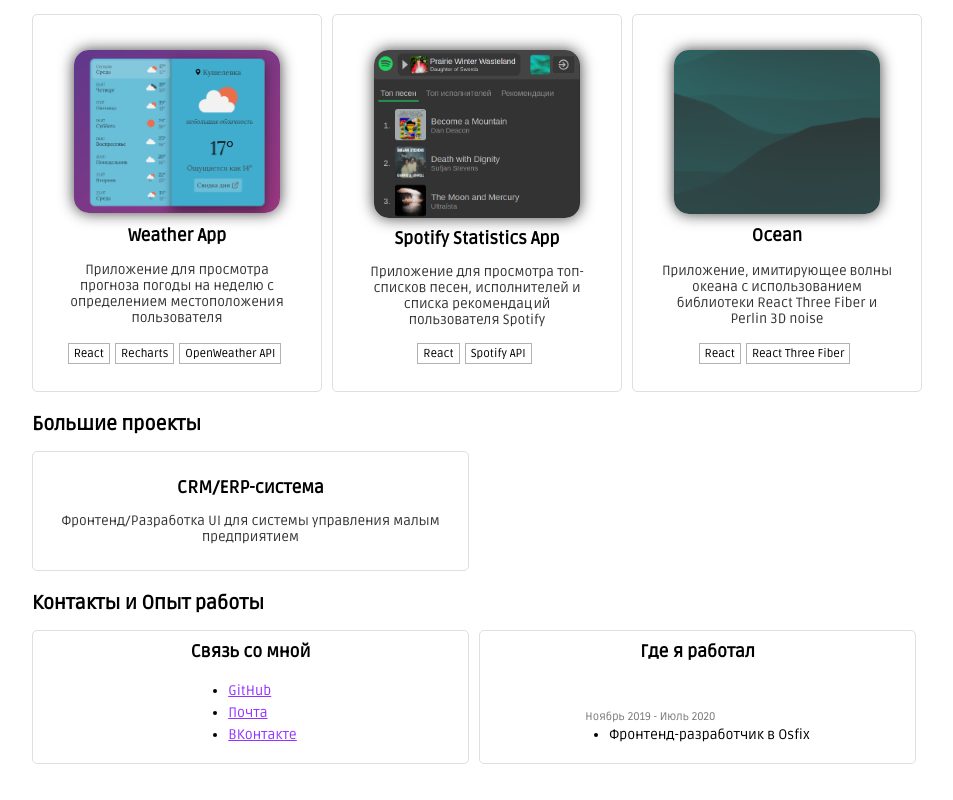
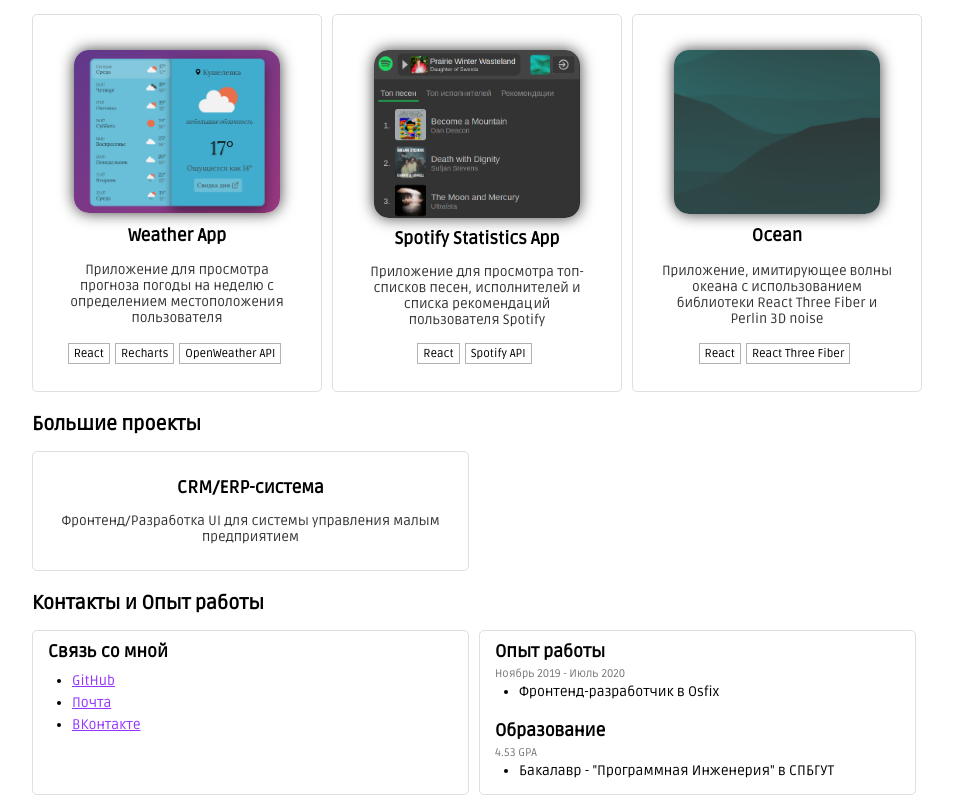
Before and after one commit to ilyasudakov/resume, a React (Create React App) app: page / in a window 1280 px wide. Shown: the part 229-1029 px from the top of the page, without its empty margins (158-1111 px from the left). Before the commit the page ends 998 px from the top, so only its background shows below. Built offline with nearby package versions, Linux system fonts and the light colour scheme.

Commit message:
add crm images, update styles

```diff
--- a/src/components/CRMAppPage/CRMAppPage.jsx
+++ b/src/components/CRMAppPage/CRMAppPage.jsx
@@ -3,7 +3,8 @@
 import '../AppPage/AppPage.scss'
 
 import backIcon from '../../assets/arrow-back.svg'
-// import screenshot1 from '../../assets/crm/ocean_app2.png'
+import screenshot1 from '../../assets/crm/crm1.png'
+import screenshot2 from '../../assets/crm/crm2.png'
 
 import { Link } from 'react-router-dom'
 
@@ -30,25 +31,30 @@
             <a href="/">GitHub</a>, <a href="/">Live</a>
           </div>
           <h3>
-            Приложение, имитирующее волны океана с использованием библиотеки
-            React Three Fiber, и функции Perlin 3D noise, которая позволяет
-            изменять форму плоскости и менять ее с течением времени.
+            Фронтенд/Разработка UI для системы управления малым предприятием
             <br />
             <br />
-            При разработке использовались: React, React Three Fiber, функция
-            Perlin 3D noise.
+            При разработке использовались: React, SCSS, pdfMake, excelJS
           </h3>
           <h2>Интерфейс</h2>
           <div className="app-page__images">
             <div className="app-page__images-wrapper">
-              {/* <div className="app-page__image-block">
+              <div className="app-page__image-block">
                 <img
                   className="app-page__img app-page__img--screenshot"
                   src={screenshot1}
                   alt=""
                 />
-                <div>Страница входа</div>
-              </div> */}
+                <div>Страница авторизации</div>
+              </div>
+              <div className="app-page__image-block">
+                <img
+                  className="app-page__img app-page__img--screenshot"
+                  src={screenshot2}
+                  alt=""
+                />
+                <div>Главная страница</div>
+              </div>
             </div>
           </div>
         </div>
--- a/src/components/MainPage/MainPage.jsx
+++ b/src/components/MainPage/MainPage.jsx
@@ -111,8 +111,9 @@
               </li>
             </ul>
           </div>
-          <div className="main-page__card main-page__card--job-history">
-            <h2>Где я работал</h2>
+          <div className="main-page__card main-page__card--history">
+            <div className="main-page__job-history">
+              <h2>Опыт работы</h2>
               <ul>
                 <li>
                   {/* <div className="main-page__date">Ноябрь 2019 - Тек. время</div> */}
@@ -128,6 +129,23 @@
               </li> */}
               </ul>
             </div>
+            <div className="main-page__job-history">
+              <h2>Образование</h2>
+              <ul>
+                <li>
+                  {/* <div className="main-page__date">Ноябрь 2019 - Тек. время</div> */}
+                  <div className="main-page__date">4.53 GPA</div>
+                  <div className="main-page__company-name">
+                    Бакалавр - "Программная Инженерия" в СПБГУТ
+                  </div>
+                </li>
+                {/* <li>
+                <div className="main-page__date">Июнь 2019 - Тек. время</div>
+                <div className="main-page__company-name">Osfix</div>
+              </li> */}
+              </ul>
+            </div>
+          </div>
         </div>
       </div>
     </div>
--- a/src/components/MainPage/MainPage.scss
+++ b/src/components/MainPage/MainPage.scss
@@ -86,6 +86,7 @@
 
                 .main-page__img {
                     max-width: 80%;
+                    // max-height: none;
                     margin: 10px 0;
                 }
 
@@ -122,6 +123,7 @@
                     .main-page__img {
                         border-radius: 15px;
                         max-width: 80%;
+                        max-height: 180px;
                         box-shadow: 0px 0px 15px rgba(0, 0, 0, 0.75);
                     }
                 }
@@ -131,10 +133,12 @@
                 align-items: stretch;
                 .main-page__card {
                     padding: 10px 15px;
+                    align-items: flex-start;
+                    justify-content: flex-start;
                     h2 {
                         text-align: left;
                         // font-size: 100%;
-                        margin-bottom: 15px;
+                        margin-bottom: 5px;
                     }
                     ul {
                         margin: 5px 0;
@@ -154,7 +158,16 @@
                             margin-bottom: 5px;
                         }
                     }
-                    &--job-history {
+                    &--history {
+                        h2 {
+                            margin-bottom: 5px;
+                        }
+                        .main-page__job-history {
+                            margin-bottom: 15px;
+                            &:last-child {
+                                margin-bottom: 0;
+                            }
+                        }
                         ul {
                             li {
                                 .main-page__date {
--- a/src/components/OceanAppPage/OceanAppPage.scss
+++ b/src/components/OceanAppPage/OceanAppPage.scss
@@ -4,7 +4,7 @@
             .app-page__img--screenshot {
                 max-height: none;
                 max-width: 600px;
-                width: 1000px;
+                // width: 1000px;
             }
             .app-page__images {
                 // height: 420px;
```
Also changed, not shown: src/assets/crm/crm1.png (added), src/assets/crm/crm2.png (added). Lines whose indentation alone changed are shown as unchanged.
